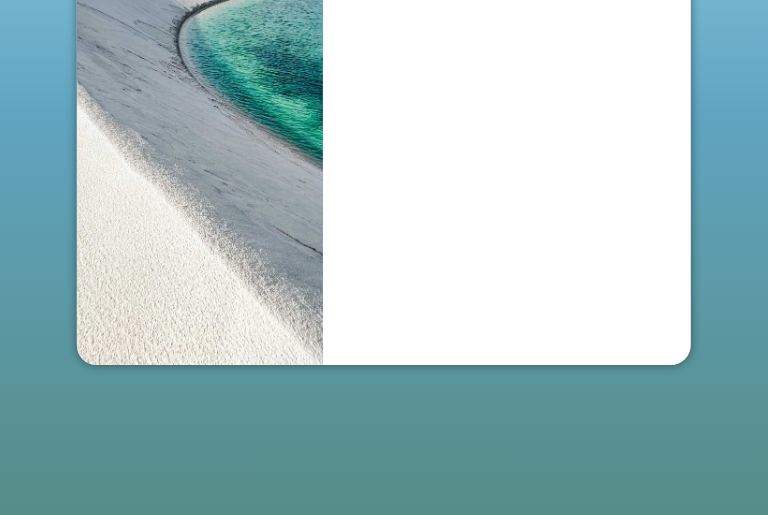
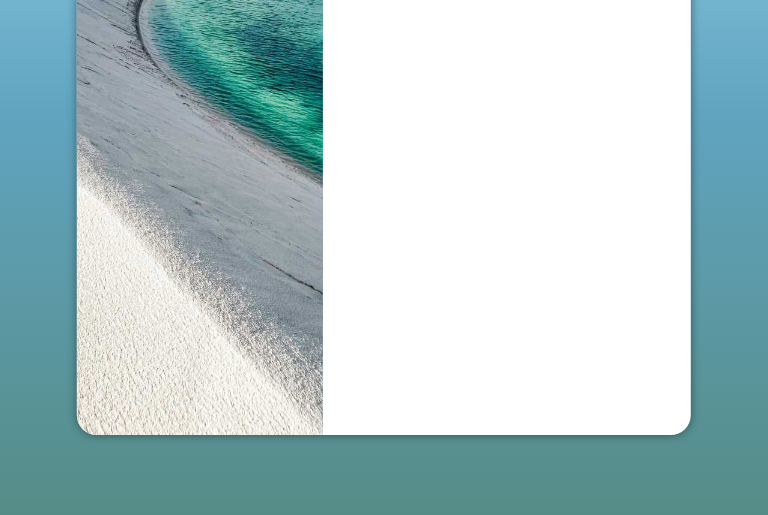
Before and after one commit to pauloarthur13/projeto-login, a plain HTML site: page index.html in a window 768 px wide. Shown: the part 285-800 px from the top of the page. Drawn offline with Linux system fonts and the light colour scheme.

Commit message:
Update media-query.css

```diff
--- a/estilos/media-query.css
+++ b/estilos/media-query.css
@@ -1,12 +1,13 @@
 @charset "UTF-8";
 
-@media screen and (min-width: 690px) and (max-width: 992px) {
+@media screen and (min-width: 630px) and (max-width: 992px) {
     body{
         background-image: linear-gradient(to bottom, #A0DBF2, #60A4BF, #568C87);
     }
 
     #login{
         width: 80vw;
+        height: 80vh;
     }
 
     #imagem{
```
